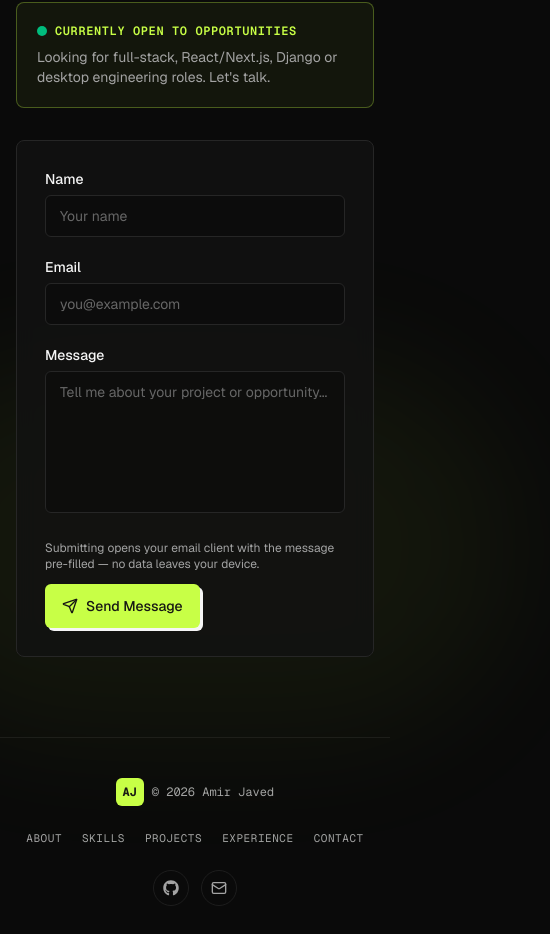
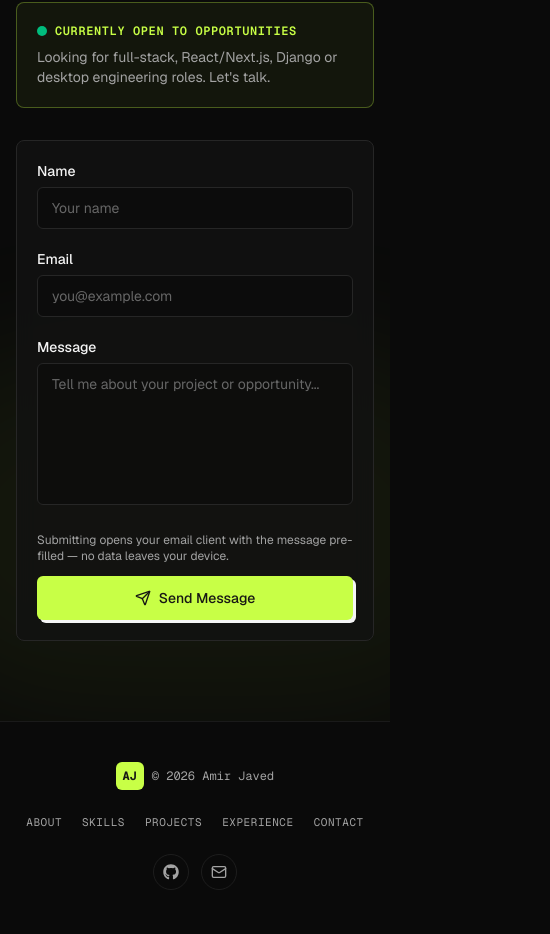
Before and after one commit to MalikAmirJaved/MalikAmirJavedPortfolio, a Next.js app: page / in a window 390 px wide. Shown: the part 8890-9824 px from the top of the page, 550 px wide, since content can reach past the window. Built offline with nearby package versions, Linux system fonts and the light colour scheme.

Commit message:
now full responsiove

```diff
--- a/src/components/back-to-top.tsx
+++ b/src/components/back-to-top.tsx
@@ -25,7 +25,7 @@ export function BackToTop() {
           animate={{ opacity: 1, scale: 1, y: 0 }}
           exit={{ opacity: 0, scale: 0.6, y: 12 }}
           transition={{ duration: 0.25 }}
-          className="fixed right-5 bottom-5 z-40 flex size-11 items-center justify-center rounded-full border border-border/70 bg-primary text-primary-foreground shadow-[3px_3px_0_0_var(--hard-shadow)] transition-all hover:translate-x-[1px] hover:translate-y-[1px] hover:shadow-[2px_2px_0_0_var(--hard-shadow)] active:translate-x-[3px] active:translate-y-[3px] active:shadow-none sm:right-8 sm:bottom-8"
+          className="pointer-fine:hover:translate-x-[1px] pointer-fine:hover:translate-y-[1px] pointer-fine:hover:shadow-[2px_2px_0_0_var(--hard-shadow)] pointer-fine:active:translate-x-[3px] pointer-fine:active:translate-y-[3px] pointer-fine:active:shadow-none fixed right-[max(1.25rem,env(safe-area-inset-right))] bottom-[max(1.25rem,env(safe-area-inset-bottom))] z-50 flex size-11 items-center justify-center rounded-full border border-border/70 bg-primary text-primary-foreground shadow-[3px_3px_0_0_var(--hard-shadow)] transition-all sm:right-8 sm:bottom-8"
         >
           <LuArrowUp className="size-5" />
         </motion.button>
--- a/src/components/contact.tsx
+++ b/src/components/contact.tsx
@@ -61,7 +61,7 @@ export function Contact() {
   };
 
   return (
-    <section id="contact" className="relative py-20 sm:py-28 lg:py-32">
+    <section id="contact" className="relative overflow-hidden py-20 sm:py-28 lg:py-32">
       <div
         aria-hidden
         className="pointer-events-none absolute bottom-0 left-1/2 h-[380px] w-[640px] -translate-x-1/2 rounded-full bg-primary/5 blur-3xl"
@@ -86,12 +86,11 @@ export function Contact() {
                   <>
                     <div className="flex size-11 shrink-0 items-center justify-center rounded-md border border-border bg-accent/60 text-primary">
                       <Icon className="size-5" />
-                    </div>
-                    <div className="min-w-0">
+                    </div>                      <div className="min-w-0 [overflow-wrap:anywhere]">
                       <div className="font-mono text-[10px] uppercase tracking-wider text-muted-foreground">
                         {channel.label}
                       </div>
-                      <div className="truncate text-sm font-medium">
+                      <div className="text-sm font-medium">
                         {channel.value}
                       </div>
                     </div>
@@ -143,7 +142,7 @@ export function Contact() {
           <FadeIn delay={0.1} className="lg:col-span-3">
             <form
               onSubmit={handleSubmit}
-              className="glass flex h-full flex-col gap-5 rounded-lg p-7"
+              className="glass flex h-full flex-col gap-5 rounded-lg p-5 sm:p-7"
             >
               <div className="grid gap-5 sm:grid-cols-2">
                 <div>
@@ -200,12 +199,12 @@ export function Contact() {
                 />
               </div>
 
-              <div className="flex flex-wrap items-center justify-between gap-3">
+              <div className="flex flex-col gap-3 sm:flex-row sm:items-center sm:justify-between">
                 <p className="text-xs text-muted-foreground">
                   Submitting opens your email client with the message
                   pre-filled — no data leaves your device.
                 </p>
-                <Button type="submit" size="lg" className="min-w-36">
+                <Button type="submit" size="lg" className="w-full sm:w-auto sm:min-w-36">
                   {sent ? (
                     <>
                       <LuCheck className="size-4" />
--- a/src/components/projects.tsx
+++ b/src/components/projects.tsx
@@ -23,7 +23,7 @@ export function ProjectsSection({ covers }: ProjectsSectionProps) {
   }, [active]);
 
   return (
-    <section id="projects" className="relative py-20 sm:py-28 lg:py-32">
+    <section id="projects" className="relative overflow-hidden py-20 sm:py-28 lg:py-32">
       <div
         aria-hidden
         className="pointer-events-none absolute top-0 right-[-160px] h-[400px] w-[400px] rounded-full bg-primary/5 blur-3xl"
--- a/src/components/skills.tsx
+++ b/src/components/skills.tsx
@@ -7,7 +7,7 @@ import { skillGroups, currentlyBuilding } from "@/data/skills";
 
 export function Skills() {
   return (
-    <section id="skills" className="relative py-20 sm:py-28 lg:py-32">
+    <section id="skills" className="relative overflow-hidden py-20 sm:py-28 lg:py-32">
       <div
         aria-hidden
         className="pointer-events-none absolute top-1/3 left-[-160px] h-[400px] w-[400px] rounded-full bg-primary/5 blur-3xl"
```
